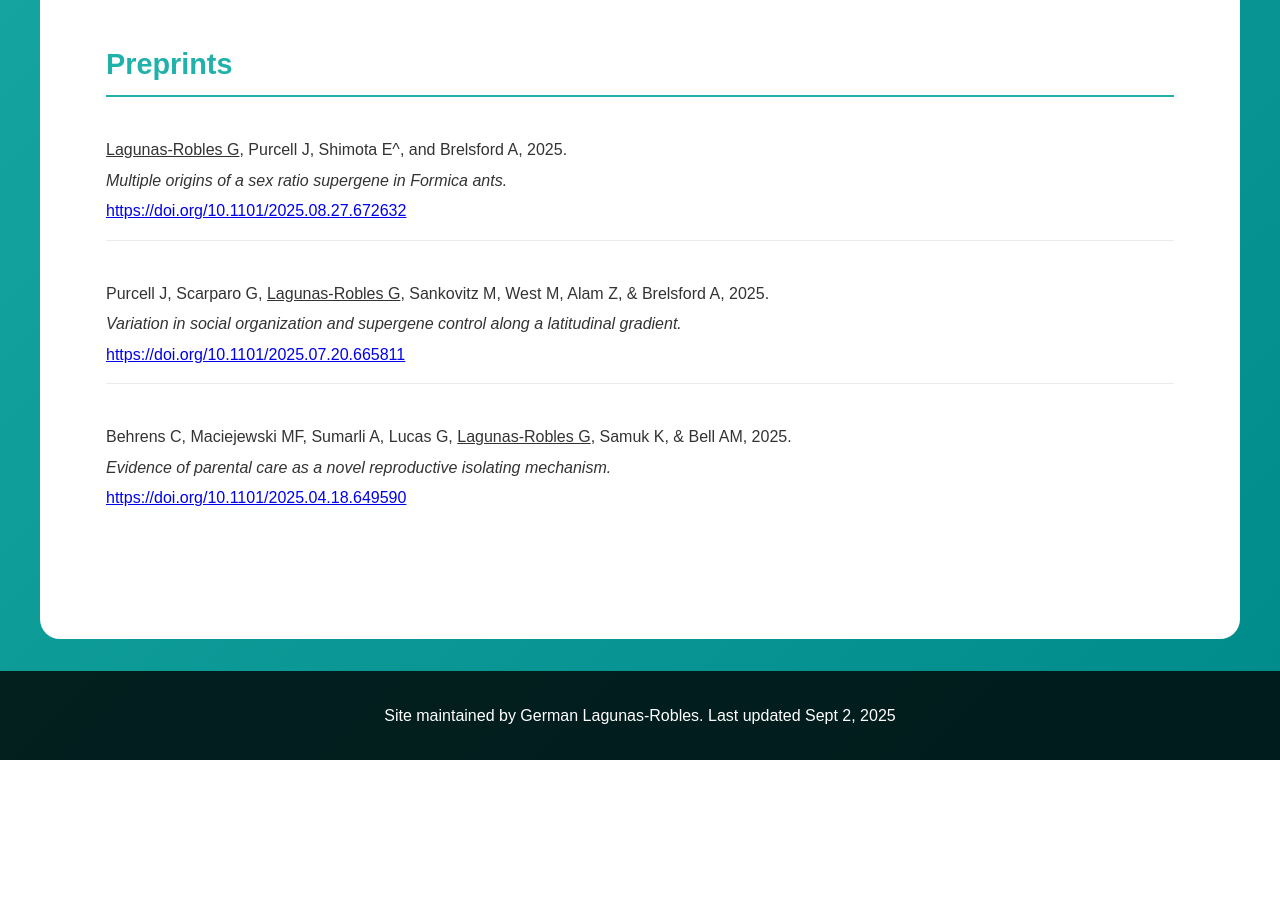
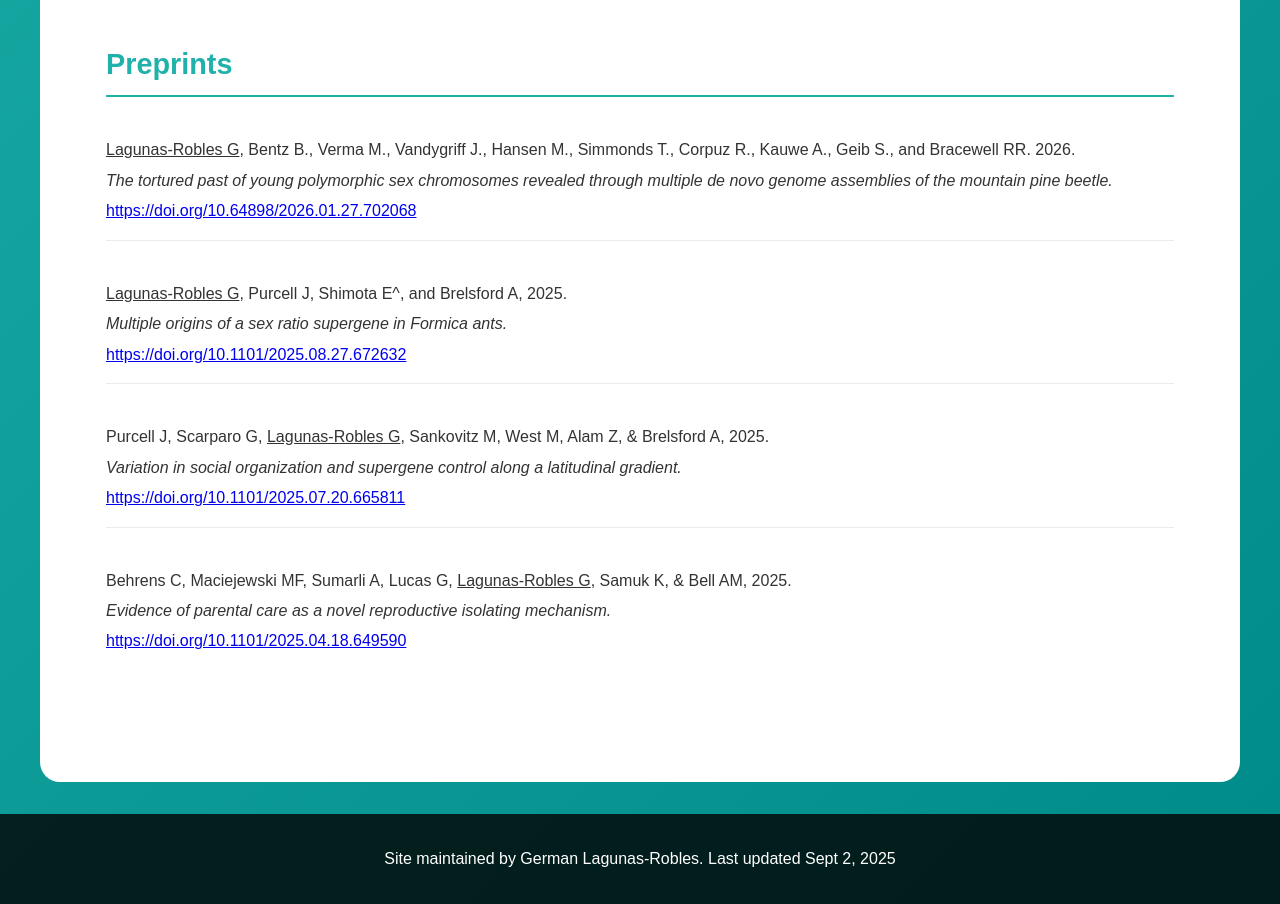
Before and after one commit to GLagunas-Robles/glagunas-robles.github.io, a plain HTML site: page publications.html in a window 1280 px wide. Shown: the part 1160-2064 px from the top of the page. Before the commit the page ends 1920 px from the top, so only its background shows below. Drawn offline with Linux system fonts and the light colour scheme.

Commit message:
Update publications.html

```diff
--- a/publications.html
+++ b/publications.html
@@ -258,6 +258,11 @@
                     <h2>Preprints</h2>
                     <ul class="publication-list">
                         <li>
+                            <div class="publication-authors"><u>Lagunas-Robles G</u>, Bentz B., Verma M., Vandygriff J., Hansen M., Simmonds T., Corpuz R., Kauwe A., Geib S., and Bracewell RR. 2026.</div>
+                            <div class="publication-title">The tortured past of young polymorphic sex chromosomes revealed through multiple de novo genome assemblies of the mountain pine beetle.</div>
+                            <div class="publication-journal"> <a href="https://doi.org/10.64898/2026.01.27.702068" target="_blank"> https://doi.org/10.64898/2026.01.27.702068</a></div>
+                        </li>
+                        <li>
                             <div class="publication-authors"><u>Lagunas-Robles G</u>, Purcell J, Shimota E^, and Brelsford A, 2025.</div>
                             <div class="publication-title">Multiple origins of a sex ratio supergene in Formica ants.</div>
                             <div class="publication-journal"> <a href="https://doi.org/10.1101/2025.08.27.672632" target="_blank"> https://doi.org/10.1101/2025.08.27.672632</a></div>
```
